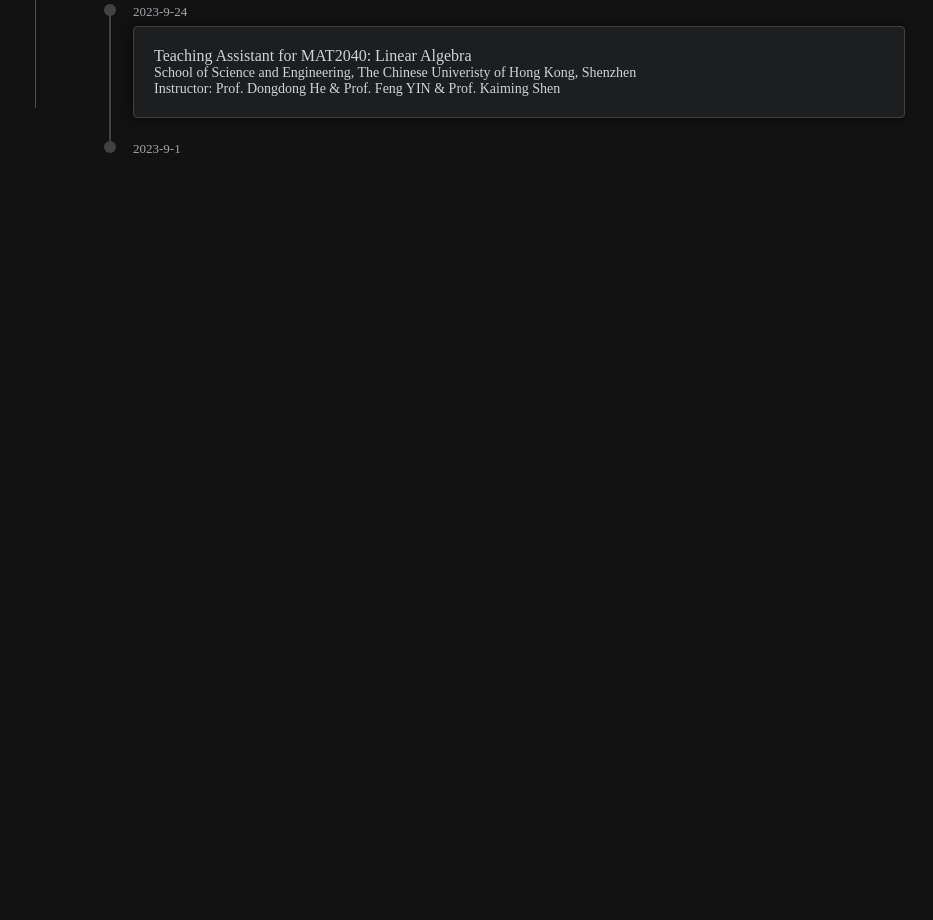
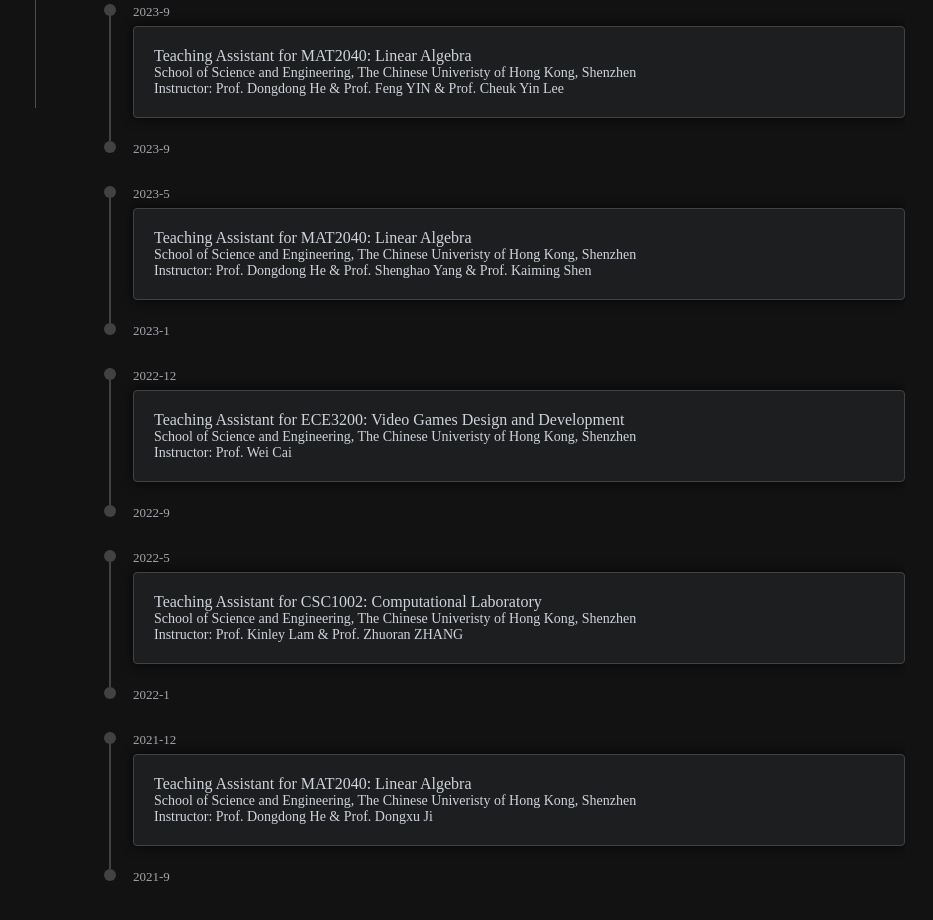
Before and after one commit to LehaoLin/lehao-academic, a Vue app: page / in a window 1280 px wide. Shown: the part 700-1620 px from the top of the page, without its empty margins (347-1280 px from the left). Before the commit the page ends 914 px from the top, so only its background shows below. Built offline with nearby package versions, Linux system fonts and the light colour scheme.

Commit message:
add teachings

```diff
--- a/index.html
+++ b/index.html
@@ -4,7 +4,7 @@
     <meta charset="UTF-8" />
     <link rel="icon" type="image/svg+xml" href="/vite.svg" />
     <meta name="viewport" content="width=device-width, initial-scale=1.0" />
-    <title>Vite + Vue</title>
+    <title>Acadmic Page</title>
   </head>
   <body>
     <div id="app"></div>
--- a/src/components/Abstract.vue
+++ b/src/components/Abstract.vue
@@ -49,22 +49,22 @@
     </el-row>
     <el-row>
       <el-icon :size="25"><Icon icon="academicons:google-scholar" /></el-icon
-      ><el-link
+      >&nbsp;&nbsp;<el-link
         size="default"
         class="bio"
         href="https://scholar.google.com/citations?user=6R_CMZ4AAAAJ&hl=en"
         target="_blank"
-        >&nbsp;&nbsp;Lehao Lin</el-link
+        >Lehao Lin</el-link
       >
     </el-row>
     <el-row>
       <el-icon :size="25"><Icon icon="ant-design:github-filled" /></el-icon
-      ><el-link
+      >&nbsp;&nbsp;<el-link
         size="default"
         class="bio"
         href="https://github.com/LehaoLin"
         target="_blank"
-        >&nbsp;&nbsp;LehaoLin</el-link
+        >LehaoLin</el-link
       >
     </el-row>
 
@@ -128,5 +128,7 @@
 }
 .el-row {
   width: 100%;
+  align-items: center; /* Vertically center items */
+  white-space: nowrap; /* Prevent text from wrapping */
 }
 </style>
--- a/src/components/Teaching.vue
+++ b/src/components/Teaching.vue
@@ -16,13 +16,109 @@
         </el-row>
         <el-row>
           <el-text size="default"
-            >Instructor: Prof. Dongdong He & Prof. Feng YIN & Prof. Kaiming
+            >Instructor: Prof. Dongdong He & Prof. Feng YIN & Prof. Cheuk Yin
+            Lee</el-text
+          >
+        </el-row>
+      </el-card>
+    </el-timeline-item>
+    <el-timeline-item timestamp="2023-9" placement="top"> </el-timeline-item>
+  </el-timeline>
+
+  <el-timeline>
+    <el-timeline-item timestamp="2023-5" placement="top">
+      <el-card>
+        <el-row>
+          <el-text size="large"
+            >Teaching Assistant for MAT2040: Linear Algebra</el-text
+          >
+        </el-row>
+        <el-row>
+          <el-text size="default"
+            >School of Science and Engineering, The Chinese Univeristy of Hong
+            Kong, Shenzhen</el-text
+          >
+        </el-row>
+        <el-row>
+          <el-text size="default"
+            >Instructor: Prof. Dongdong He & Prof. Shenghao Yang & Prof. Kaiming
             Shen</el-text
           >
         </el-row>
       </el-card>
     </el-timeline-item>
-    <el-timeline-item timestamp="2023-9-1" placement="top"> </el-timeline-item>
+    <el-timeline-item timestamp="2023-1" placement="top"> </el-timeline-item>
+  </el-timeline>
+
+  <el-timeline>
+    <el-timeline-item timestamp="2022-12" placement="top">
+      <el-card>
+        <el-row>
+          <el-text size="large"
+            >Teaching Assistant for ECE3200: Video Games Design and
+            Development</el-text
+          >
+        </el-row>
+        <el-row>
+          <el-text size="default"
+            >School of Science and Engineering, The Chinese Univeristy of Hong
+            Kong, Shenzhen</el-text
+          >
+        </el-row>
+        <el-row>
+          <el-text size="default">Instructor: Prof. Wei Cai</el-text>
+        </el-row>
+      </el-card>
+    </el-timeline-item>
+    <el-timeline-item timestamp="2022-9" placement="top"> </el-timeline-item>
+  </el-timeline>
+
+  <el-timeline>
+    <el-timeline-item timestamp="2022-5" placement="top">
+      <el-card>
+        <el-row>
+          <el-text size="large"
+            >Teaching Assistant for CSC1002: Computational Laboratory</el-text
+          >
+        </el-row>
+        <el-row>
+          <el-text size="default"
+            >School of Science and Engineering, The Chinese Univeristy of Hong
+            Kong, Shenzhen</el-text
+          >
+        </el-row>
+        <el-row>
+          <el-text size="default"
+            >Instructor: Prof. Kinley Lam & Prof. Zhuoran ZHANG</el-text
+          >
+        </el-row>
+      </el-card>
+    </el-timeline-item>
+    <el-timeline-item timestamp="2022-1" placement="top"> </el-timeline-item>
+  </el-timeline>
+
+  <el-timeline>
+    <el-timeline-item timestamp="2021-12" placement="top">
+      <el-card>
+        <el-row>
+          <el-text size="large"
+            >Teaching Assistant for MAT2040: Linear Algebra</el-text
+          >
+        </el-row>
+        <el-row>
+          <el-text size="default"
+            >School of Science and Engineering, The Chinese Univeristy of Hong
+            Kong, Shenzhen</el-text
+          >
+        </el-row>
+        <el-row>
+          <el-text size="default"
+            >Instructor: Prof. Dongdong He & Prof. Dongxu Ji</el-text
+          >
+        </el-row>
+      </el-card>
+    </el-timeline-item>
+    <el-timeline-item timestamp="2021-9" placement="top"> </el-timeline-item>
   </el-timeline>
 
   <!-- <el-timeline>
@@ -51,7 +147,7 @@
 const now_date = ref();
 
 onMounted(() => {
-  now_date.value = dayjs().format("YYYY-M-D");
+  now_date.value = dayjs().format("YYYY-M");
   console.log(now_date.value);
 });
 </script>
```
